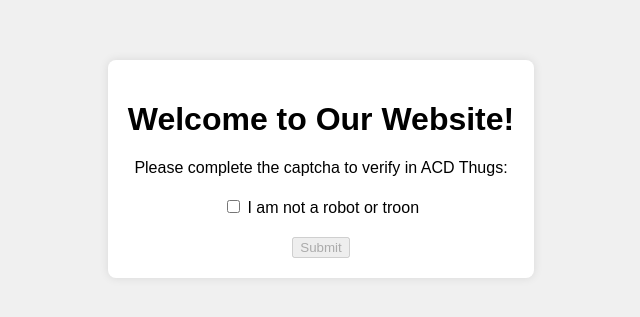
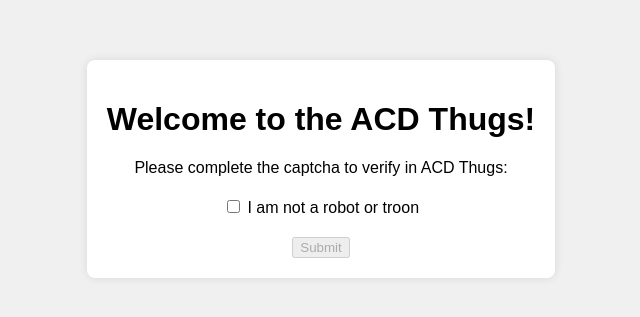
Before and after one commit to sepukinator/acd-thugs-verify, a plain HTML site: page index.html in a window 1280 px wide. Shown: the part 239-556 px from the top of the page, without its empty margins (319-959 px from the left). Drawn offline with Linux system fonts and the light colour scheme.

Commit message:
Update index.html

```diff
--- a/index.html
+++ b/index.html
@@ -27,7 +27,7 @@
 </head>
 <body>
     <div class="container">
-        <h1>Welcome to Our Website!</h1>
+        <h1>Welcome to the ACD Thugs!</h1>
         <p>Please complete the captcha to verify in ACD Thugs:</p>
         <div class="checkbox-container">
             <input type="checkbox" id="captcha" />
```
